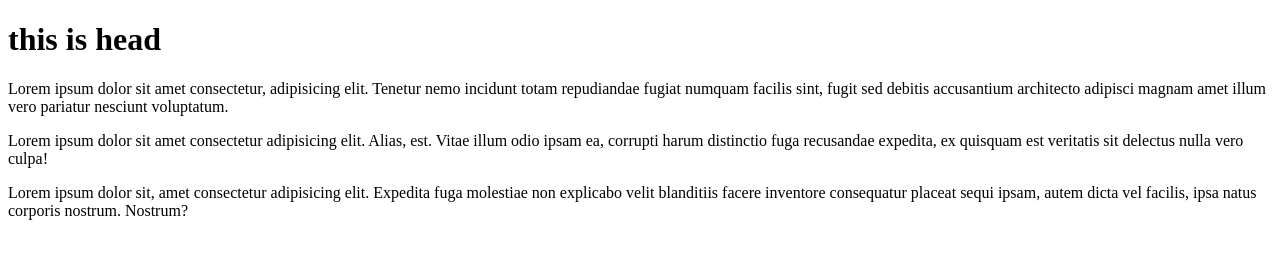
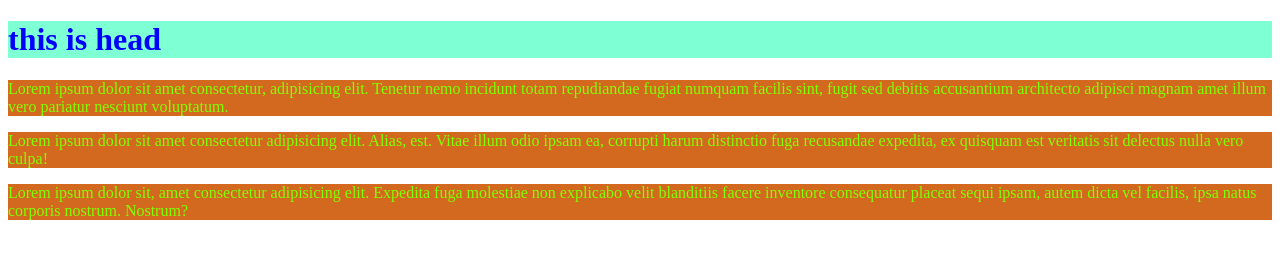
Before and after one commit to shamimsultan2/third-project, a plain HTML site: page index.html in a window 1280 px wide. Drawn offline with Linux system fonts and the light colour scheme.

Commit message:
third added

```diff
--- a/index.html
+++ b/index.html
@@ -4,6 +4,7 @@
     <meta charset="UTF-8">
     <meta name="viewport" content="width=device-width, initial-scale=1.0">
     <title>Third project</title>
+    <link rel="stylesheet" href="main.css">
 </head>
 <body>
     <h1>this is head</h1>
--- a/main.css
+++ b/main.css
@@ -0,0 +1,8 @@
+h1{
+    color: blue;
+    background-color: aquamarine;
+}
+p{
+    color: chartreuse;
+    background-color: chocolate;
+}
```
